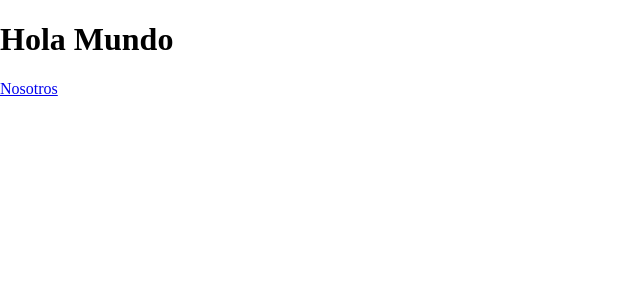
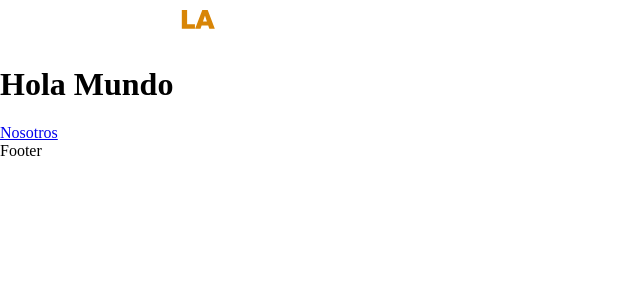
Before and after one commit to HLena/guitar-store-next, a Next.js app: page / in a window 1280 px wide. Shown: the top 300 px of the page, without its empty margins (0-640 px from the left). Built offline with nearby package versions, Linux system fonts and the light colour scheme.

Commit message:
create footer a header components

```diff
--- /dev/null
+++ b/components/footer.jsx
@@ -0,0 +1,6 @@
+
+export const Footer = () => {
+  return (
+    <div>Footer</div>
+  )
+}
--- /dev/null
+++ b/components/header.jsx
@@ -0,0 +1,12 @@
+import Image from 'next/image'
+import logo from '../public/img/logo.svg'
+
+export const Header = () => {
+  return (
+    <header>
+      <div className="contenedor">
+        <Image src={logo} alt="logo" width={300} height={40}/>
+      </div>
+    </header>
+  )
+}
--- a/components/layout.jsx
+++ b/components/layout.jsx
@@ -1,4 +1,6 @@
 import Head from "next/head"
+import { Footer } from "./footer"
+import { Header } from "./header"
 
 
 export const Layout = ({children, title = '', description = ''}) => {
@@ -8,7 +10,9 @@ export const Layout = ({children, title = '', description = ''}) => {
           <title>{`GuitarLa - ${title}`}</title>
           <meta name="description" content={description}/>
         </Head>
-        {children}
+        <Header/>
+          {children}
+        <Footer/>
     </>
   )
 }
```
